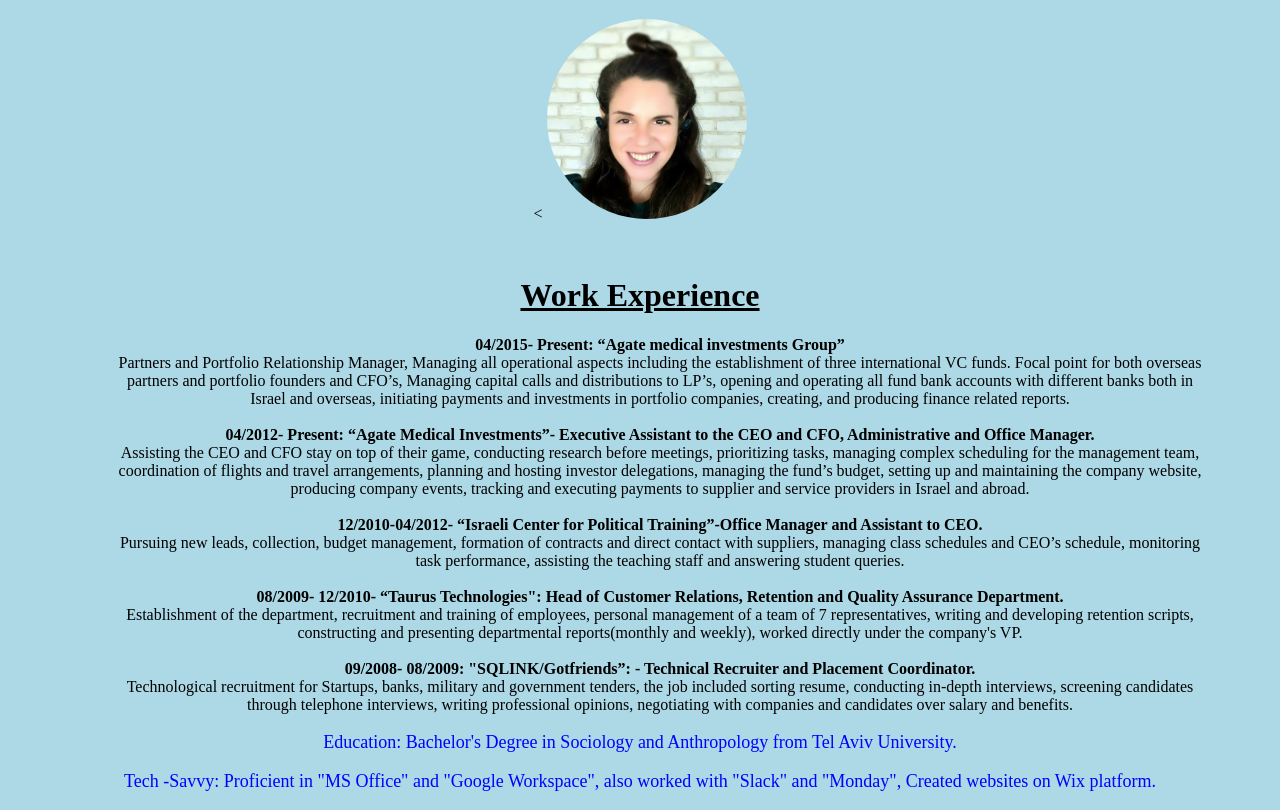
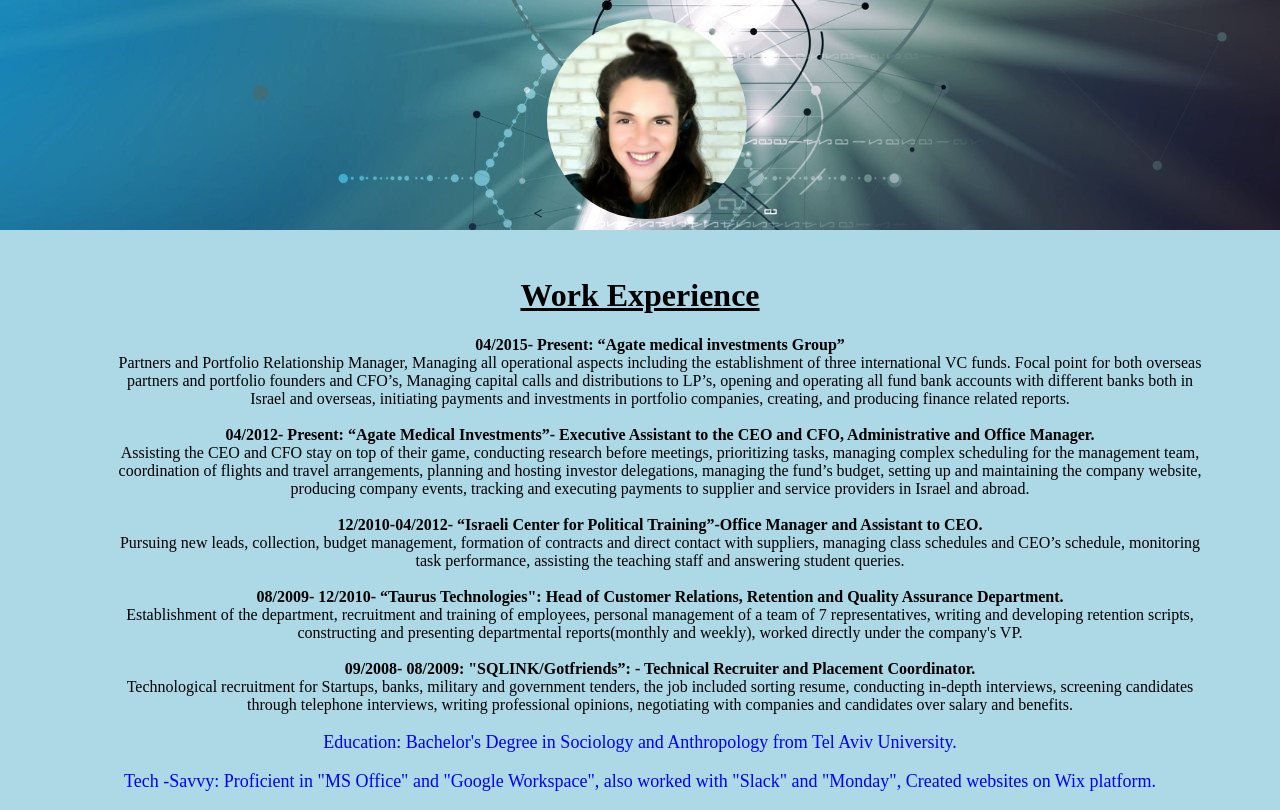
Before and after one commit to GavishD/1st-Assignment-, a plain HTML site: page index.html in a window 1280 px wide. Shown: the part 120-930 px from the top of the page. Drawn offline with Linux system fonts and the light colour scheme.

Commit message:
Update cvstyle.css

```diff
--- a/css/cvstyle.css
+++ b/css/cvstyle.css
@@ -4,7 +4,7 @@
 }
 
 body{
-background-image: url("../images/background.jfif");
+background-image: url("../images/background.jpg");
 background-repeat: repeat-x;
 background-color: lightblue;
 text-align: center;
```
